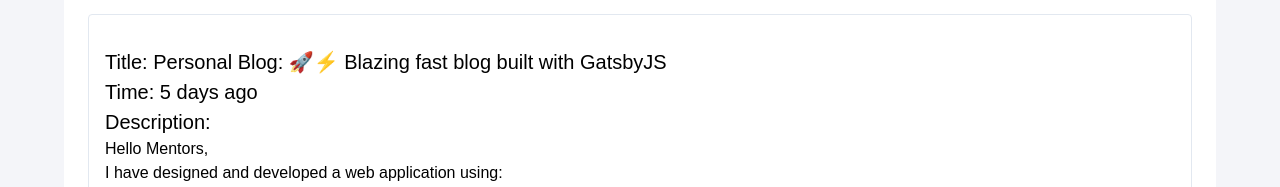
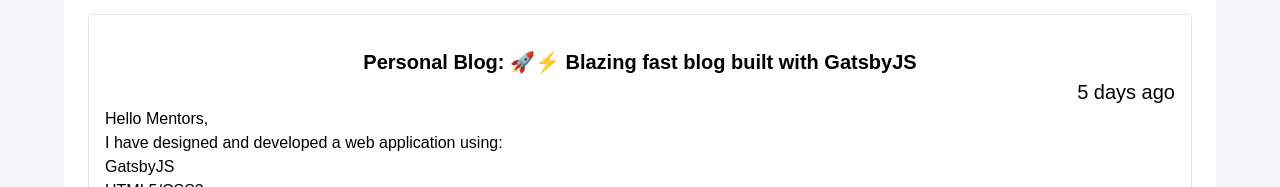
Before and after one commit to makerdock/ttjc-mentor-review, a React (Create React App) app: page /project/1 in a window 1280 px wide. Shown: the part 202-389 px from the top of the page. Built offline with nearby package versions, Linux system fonts and the light colour scheme; the HTML template or start-up script is replaced by a standard one; a web font is replaced by a local one.

Commit message:
:star2: Small changes in project details page

```diff
--- a/src/pages/ProjectDetailPage/ProjectDetailPage.tsx
+++ b/src/pages/ProjectDetailPage/ProjectDetailPage.tsx
@@ -40,16 +40,10 @@ const ProjectDetailPage: React.FC<ProjectDetailPageProps> = (props) => {
         </div>
         <div style={{ width: "100%", margin: "auto" }}>
           <div className="border rounded mt-4 pt-8 pb-10 px-4">
-            <div className="text-xl">
-              Title:{" "}
-              <span>
-                Personal Blog: 🚀⚡️ Blazing fast blog built with GatsbyJS
-              </span>
+            <div className="text-xl text-center font-bold">
+              Personal Blog: 🚀⚡️ Blazing fast blog built with GatsbyJS
             </div>
-            <div className="text-xl">
-              Time: <span>5 days ago</span>
-            </div>
-            <div className="text-xl">Description: </div>
+            <div className="text-xl text-right">5 days ago</div>
             <ReactMarkdown
               source={`Hello Mentors,
 
```
